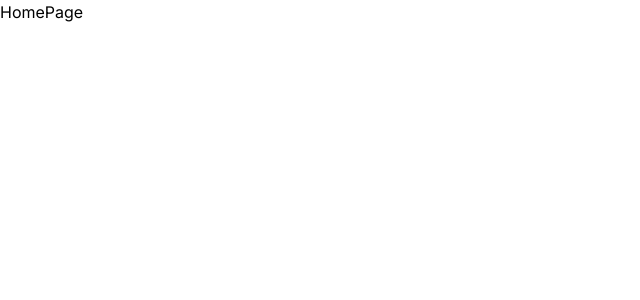
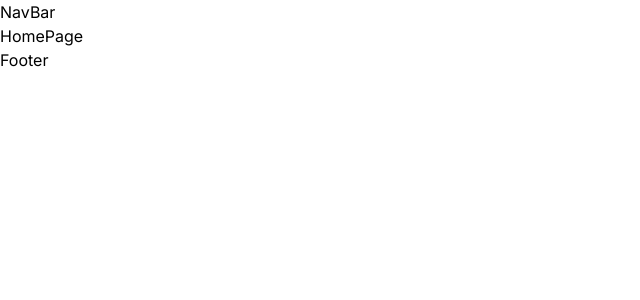
Before and after one commit to racerfire321/next-blog, a Next.js app: page / in a window 1280 px wide. Shown: the top 300 px of the page, without its empty margins (0-640 px from the left). Built offline with nearby package versions, Linux system fonts and the light colour scheme.

Commit message:
setup header and footer

```diff
--- a/src/app/layout.js
+++ b/src/app/layout.js
@@ -1,5 +1,7 @@
 import './globals.css'
 import { Inter } from 'next/font/google'
+import NavBar from '@/component/NavBar'
+import Footer from '@/component/Footer'
 
 const inter = Inter({ subsets: ['latin'] })
 
@@ -11,7 +13,11 @@ export const metadata = {
 export default function RootLayout({ children }) {
   return (
     <html lang="en">
-      <body className={inter.className}>{children}</body>
+      <body className={inter.className}>
+        <NavBar/>
+        {children}
+          <Footer/>
+        </body>
     </html>
   )
 }
--- /dev/null
+++ b/src/component/Footer.jsx
@@ -0,0 +1,9 @@
+import React from 'react'
+
+const Footer = () => {
+  return (
+    <div>Footer</div>
+  )
+}
+
+export default Footer
--- /dev/null
+++ b/src/component/NavBar.jsx
@@ -0,0 +1,9 @@
+import React from 'react'
+
+const NavBar = () => {
+  return (
+    <div>NavBar</div>
+  )
+}
+
+export default NavBar
```
